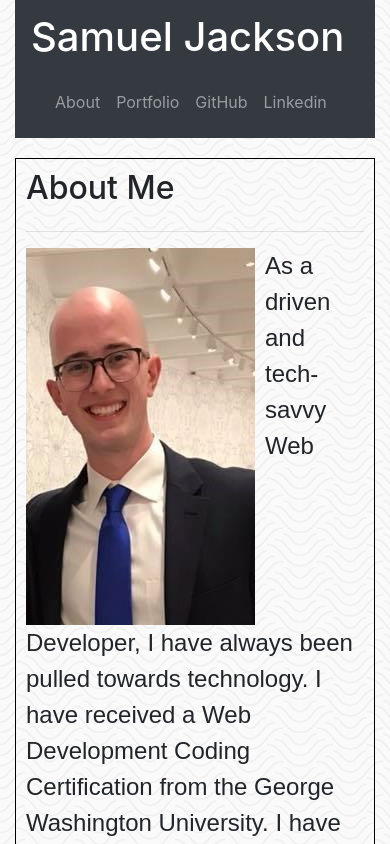
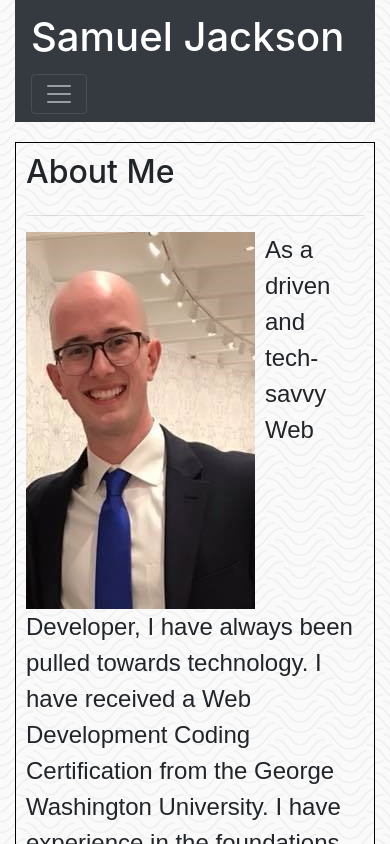
Before and after one commit to samj7792/ReactPortfolio, a React (Create React App) app in the folder client/: page / in a window 390 px wide. Shown: the top 844 px of the page. Built offline with nearby package versions, Linux system fonts and the light colour scheme.

Commit message:
updated navbar to on mobile

```diff
--- a/client/src/components/Navs.js
+++ b/client/src/components/Navs.js
@@ -3,11 +3,12 @@ import { Navbar, Nav } from "react-bootstrap";
 
 export default function Navs() {
   return (
-    <Navbar collapseOnSelect expand="lg" bg="dark" variant="dark">
+    <Navbar expand="lg" bg="dark" variant="dark">
       <Navbar.Brand>
         <h1>Samuel Jackson</h1>
       </Navbar.Brand>
-      <Navbar id="responsive-navbar-nav">
+      <Navbar.Toggle aria-controls="basic-navbar-nav" />
+      <Navbar.Collapse id="responsive-navbar-nav">
         <Nav className="ml-auto">
           <Nav.Link href="/">About</Nav.Link>
           <Nav.Link href="/portfolio">Portfolio</Nav.Link>
@@ -16,7 +17,7 @@ export default function Navs() {
             Linkedin
           </Nav.Link>
         </Nav>
-      </Navbar>
+      </Navbar.Collapse>
     </Navbar>
   );
 }
```
